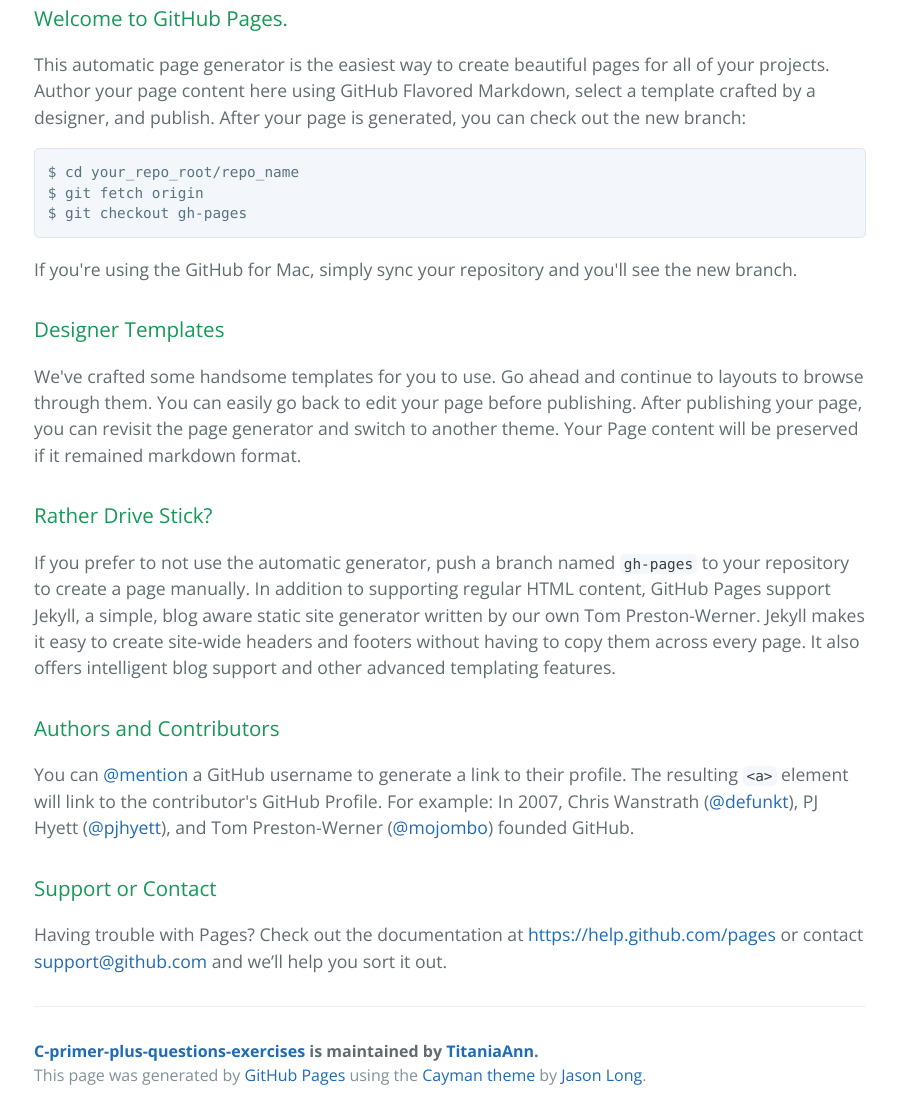
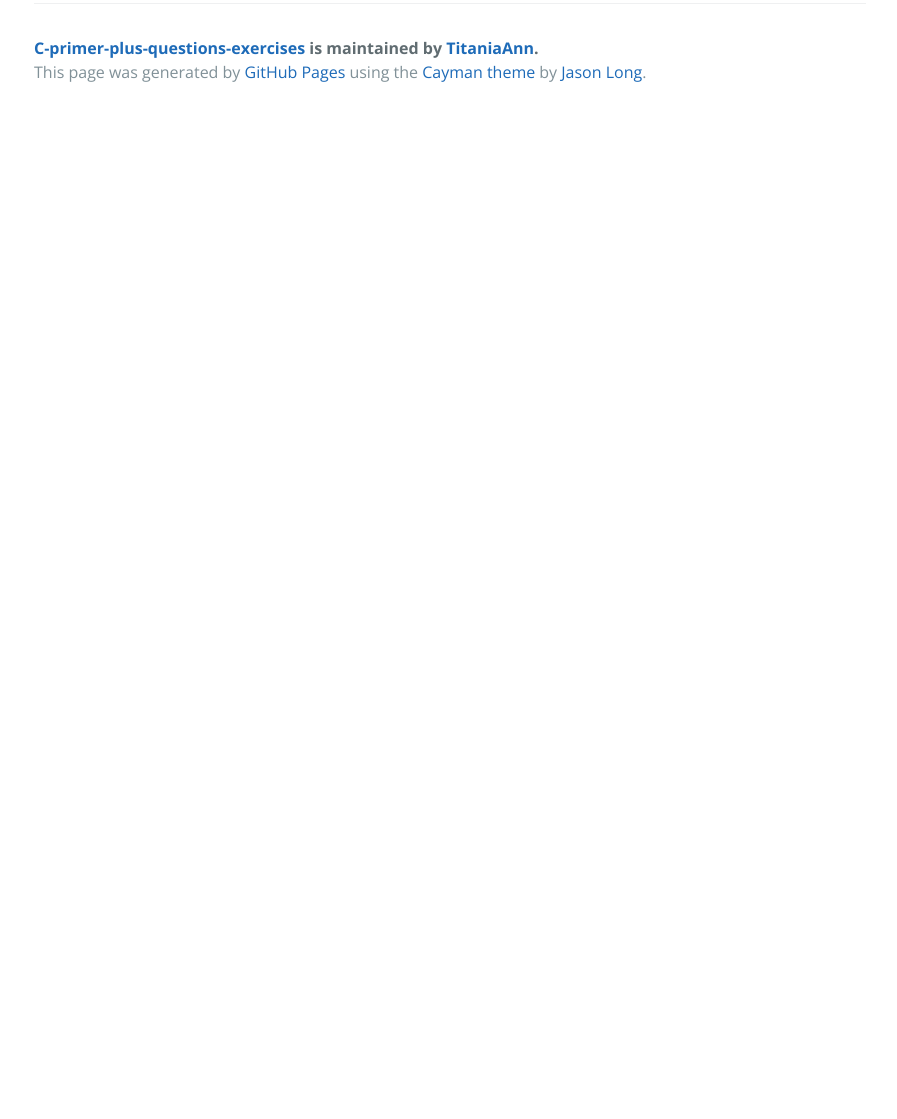
Before and after one commit to TitaniaAnn/C-Primer-Plus-Questions-Exercises, a plain HTML site: page index.html in a window 1280 px wide. Shown: the part 412-1531 px from the top of the page, without its empty margins (190-1087 px from the left). After the commit the page ends 800 px from the top, so only its background shows below. Drawn offline with nearby package versions, Linux system fonts and the light colour scheme.

Commit message:
Update index.html

```diff
--- a/index.html
+++ b/index.html
@@ -19,37 +19,6 @@
     </section>
 
     <section class="main-content">
-      <h3>
-<a id="welcome-to-github-pages" class="anchor" href="#welcome-to-github-pages" aria-hidden="true"><span class="octicon octicon-link"></span></a>Welcome to GitHub Pages.</h3>
-
-<p>This automatic page generator is the easiest way to create beautiful pages for all of your projects. Author your page content here using GitHub Flavored Markdown, select a template crafted by a designer, and publish. After your page is generated, you can check out the new branch:</p>
-
-<pre><code>$ cd your_repo_root/repo_name
-$ git fetch origin
-$ git checkout gh-pages
-</code></pre>
-
-<p>If you're using the GitHub for Mac, simply sync your repository and you'll see the new branch.</p>
-
-<h3>
-<a id="designer-templates" class="anchor" href="#designer-templates" aria-hidden="true"><span class="octicon octicon-link"></span></a>Designer Templates</h3>
-
-<p>We've crafted some handsome templates for you to use. Go ahead and continue to layouts to browse through them. You can easily go back to edit your page before publishing. After publishing your page, you can revisit the page generator and switch to another theme. Your Page content will be preserved if it remained markdown format.</p>
-
-<h3>
-<a id="rather-drive-stick" class="anchor" href="#rather-drive-stick" aria-hidden="true"><span class="octicon octicon-link"></span></a>Rather Drive Stick?</h3>
-
-<p>If you prefer to not use the automatic generator, push a branch named <code>gh-pages</code> to your repository to create a page manually. In addition to supporting regular HTML content, GitHub Pages support Jekyll, a simple, blog aware static site generator written by our own Tom Preston-Werner. Jekyll makes it easy to create site-wide headers and footers without having to copy them across every page. It also offers intelligent blog support and other advanced templating features.</p>
-
-<h3>
-<a id="authors-and-contributors" class="anchor" href="#authors-and-contributors" aria-hidden="true"><span class="octicon octicon-link"></span></a>Authors and Contributors</h3>
-
-<p>You can <a href="https://github.com/blog/821" class="user-mention">@mention</a> a GitHub username to generate a link to their profile. The resulting <code>&lt;a&gt;</code> element will link to the contributor's GitHub Profile. For example: In 2007, Chris Wanstrath (<a href="https://github.com/defunkt" class="user-mention">@defunkt</a>), PJ Hyett (<a href="https://github.com/pjhyett" class="user-mention">@pjhyett</a>), and Tom Preston-Werner (<a href="https://github.com/mojombo" class="user-mention">@mojombo</a>) founded GitHub.</p>
-
-<h3>
-<a id="support-or-contact" class="anchor" href="#support-or-contact" aria-hidden="true"><span class="octicon octicon-link"></span></a>Support or Contact</h3>
-
-<p>Having trouble with Pages? Check out the documentation at <a href="https://help.github.com/pages">https://help.github.com/pages</a> or contact <a href="mailto:support@github.com">support@github.com</a> and we’ll help you sort it out.</p>
 
       <footer class="site-footer">
         <span class="site-footer-owner"><a href="https://github.com/TitaniaAnn/C-Primer-Plus-Questions-Exercises">C-primer-plus-questions-exercises</a> is maintained by <a href="https://github.com/TitaniaAnn">TitaniaAnn</a>.</span>
```
